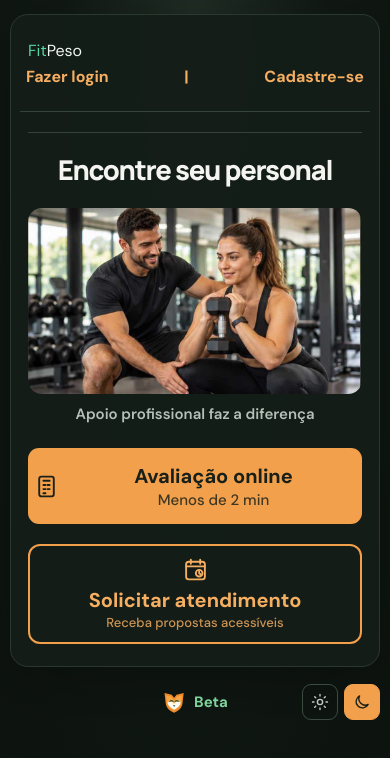
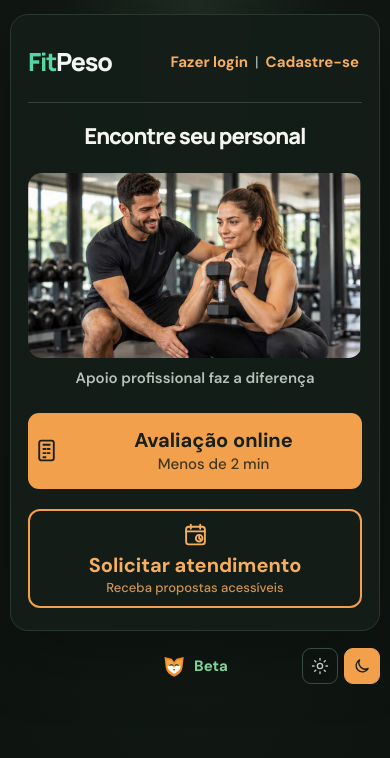
Before and after one commit to albertoapr/calculadoraimc, a Vue app: page / in a window 390 px wide. Shown: the top 758 px of the page. Built offline with nearby package versions, Linux system fonts and the light colour scheme.

Commit message:
Estiliza cabeçalho responsivo, dropdown acessível e título Encontre seu personal menor

```diff
--- a/src/assets/main.css
+++ b/src/assets/main.css
@@ -211,16 +211,29 @@ footer { width: min(100%, 560px); margin: 17px auto 0; color: #228342; text-alig
 footer a { color: inherit; text-decoration: none; }
 footer a:hover { text-decoration: underline; }
 footer img { width: 24px; height: 24px; }
-.trainer-signup-link { display: block; width: fit-content; margin: 10px auto 0; color: var(--blue-dark); font-size: 13px; font-weight: 600; text-align: center; text-decoration: none; }
-.trainer-signup-link:hover { text-decoration: underline; }
-.customer-account-links { display: flex; align-items: center; justify-content: flex-end; flex-wrap: wrap; gap: 6px; margin: -10px 0 22px; padding-bottom: 12px; border-bottom: 1px solid var(--line); color: var(--blue-dark); font-size: 16px; font-weight: 700; line-height: 1.3; }
-.customer-account-links a, .customer-account-links button { display: inline-flex; min-height: 44px; align-items: center; justify-content: center; gap: 6px; padding: 8px 10px; border: 0; border-radius: 10px; color: inherit; background: transparent; font: inherit; text-decoration: none; cursor: pointer; }
-.customer-account-links a:hover, .customer-account-links button:hover { background: color-mix(in srgb, var(--blue) 10%, transparent); }
-.customer-account-links a:focus-visible, .customer-account-links button:focus-visible { outline: 3px solid var(--blue); outline-offset: 2px; }
-.customer-account-links .account-name-button { margin-right: auto; min-width: 0; font-weight: 800; }
-.customer-account-links .account-name-button svg { width: 20px; height: 20px; flex: 0 0 auto; fill: none; stroke: currentColor; stroke-width: 1.8; stroke-linecap: round; stroke-linejoin: round; }
-.customer-account-links .account-name-button span { max-width: 12ch; overflow: hidden; text-overflow: ellipsis; white-space: nowrap; }
-.customer-account-links .account-logout-button { color: var(--muted); }
+/* Barra superior da página inicial: marca à esquerda, acesso à direita. */
+.fitpeso-home-topbar { position: relative; z-index: 5; display: flex; align-items: center; justify-content: space-between; gap: 12px; min-width: 0; margin-bottom: 8px; }
+.fitpeso-home-brand { display: inline-flex; flex: 0 0 auto; align-items: baseline; font-family: Manrope, sans-serif; font-size: clamp(23px, 5vw, 29px); font-weight: 900; letter-spacing: -.05em; line-height: 1.2; }
+.customer-account-links { display: flex; align-items: center; justify-content: flex-end; gap: 3px; min-width: 0; margin: 0; color: var(--blue-dark); font-size: 16px; font-weight: 700; line-height: 1.25; }
+.customer-account-links > a, .customer-account-links > button { display: inline-flex; align-items: center; justify-content: center; min-height: 44px; padding: 8px 4px; border: 0; border-radius: 8px; color: inherit; background: transparent; font: inherit; text-decoration: none; white-space: nowrap; cursor: pointer; }
+.customer-account-links a:hover, .customer-account-links button:hover { text-decoration: underline; }
+.customer-account-links a:focus-visible, .customer-account-links button:focus-visible, .account-dropdown > summary:focus-visible { outline: 3px solid var(--blue); outline-offset: 2px; }
+.account-nav-divider { padding: 0 3px; color: var(--muted); font-weight: 400; }
+.account-greeting { display: inline-flex; min-width: 0; align-items: center; gap: 5px; color: var(--ink); font-size: 16px; font-weight: 700; white-space: nowrap; }
+.account-greeting > span { display: inline-block; max-width: 12ch; overflow: hidden; text-overflow: ellipsis; white-space: nowrap; }
+.account-greeting svg { width: 18px; height: 18px; flex: 0 0 auto; fill: none; stroke: currentColor; stroke-width: 1.8; stroke-linecap: round; stroke-linejoin: round; }
+.account-dropdown { position: relative; flex: 0 0 auto; }
+.account-dropdown > summary { display: grid; width: 44px; height: 44px; align-items: center; justify-items: center; list-style: none; border: 1px solid var(--line); border-radius: 11px; color: var(--ink); background: color-mix(in srgb, var(--blue) 5%, transparent); cursor: pointer; }
+.account-dropdown > summary::-webkit-details-marker { display: none; }
+.account-dropdown > summary svg { width: 20px; height: 20px; fill: none; stroke: currentColor; stroke-width: 2; stroke-linecap: round; stroke-linejoin: round; }
+.account-dropdown[open] > summary svg { transform: rotate(180deg); }
+.account-dropdown-panel { position: absolute; top: calc(100% + 8px); right: 0; z-index: 30; display: grid; width: max-content; min-width: 205px; max-width: min(80vw, 270px); padding: 7px; border: 1px solid var(--line); border-radius: 13px; background: var(--card-bg, #fff); box-shadow: 0 12px 32px rgba(0, 0, 0, .17); }
+.account-dropdown-panel button { display: flex; align-items: center; width: 100%; min-height: 46px; padding: 10px 13px; border: 0; border-radius: 8px; background: transparent; color: var(--ink); font: inherit; font-size: 16px; font-weight: 600; text-align: left; white-space: nowrap; cursor: pointer; }
+.account-dropdown-panel button:hover { background: color-mix(in srgb, var(--blue) 9%, transparent); }
+.account-dropdown-panel button:last-child { border-top: 1px solid var(--line); border-radius: 0 0 8px 8px; color: var(--muted); }
+html[data-theme='dark'] .account-dropdown-panel { background: #1b2720; }
+html[data-theme='dark'] .account-dropdown > summary { background: #1b2720; border-color: #3b4b40; }
+.home-tagline { font-size: clamp(22px, 5.5vw, 30px); }
 .customer-signup-intro { margin-bottom: 20px; font-size: 15px; }
 
 /* Login progressivo: formulário legível, checkbox discreto e etapas bem separadas. */
@@ -364,11 +377,14 @@ html[data-theme='dark'] .proposal-contact-links a { color: #f6ae61; }
 html[data-theme='dark'] .field textarea { border-color: #3b4b40; color: #f4f5f0; background: #1b2720; }
 
 @media (max-width: 520px) {
-  .customer-account-links { justify-content: space-between; flex-wrap: nowrap; gap: 3px; margin: -8px -8px 20px; padding: 0 0 10px; font-size: 16px; }
-  .customer-account-links a, .customer-account-links button { flex: 0 1 auto; min-height: 48px; padding: 10px 6px; white-space: nowrap; }
-  .customer-account-links .account-name-button { margin-right: 0; }
-  .customer-account-links .account-name-button svg { width: 18px; height: 18px; }
-  .customer-account-links .account-name-button span { max-width: 9ch; }
+  .fitpeso-home-topbar { gap: 8px; margin-bottom: 2px; }
+  .fitpeso-home-brand { font-size: 25px; }
+  .customer-account-links { gap: 1px; font-size: 15px; }
+  .customer-account-links > a, .customer-account-links > button { min-height: 44px; padding-inline: 3px; }
+  .account-greeting { font-size: 15px; }
+  .account-greeting > span { max-width: 10ch; }
+  .account-dropdown > summary { width: 44px; height: 44px; }
+  .home-tagline { font-size: clamp(22px, 5.6vw, 27px); }
   .page-shell { padding: 14px 10px 20px; }
   .calculator { padding: 25px 17px 22px; border-radius: 18px; }
   .intro { margin: 10px auto 23px; font-size: 17px; }
@@ -396,9 +412,11 @@ html[data-theme='dark'] .field textarea { border-color: #3b4b40; color: #f4f5f0;
 }
 
 @media (max-width: 370px) {
-  .customer-account-links { flex-wrap: wrap; justify-content: center; row-gap: 0; }
-  .customer-account-links .account-name-button { flex: 1 1 100%; justify-content: center; }
-  .customer-account-links .account-name-button span { max-width: 19ch; }
+  .fitpeso-home-brand { font-size: 22px; }
+  .customer-account-links { font-size: 14px; }
+  .account-greeting { font-size: 14px; }
+  .account-greeting > span { max-width: 8ch; }
+  .account-greeting svg { width: 16px; height: 16px; }
 }
 @media (prefers-reduced-motion: reduce) {
   .customer-account-links button, .customer-account-links a { scroll-behavior: auto; }
```
